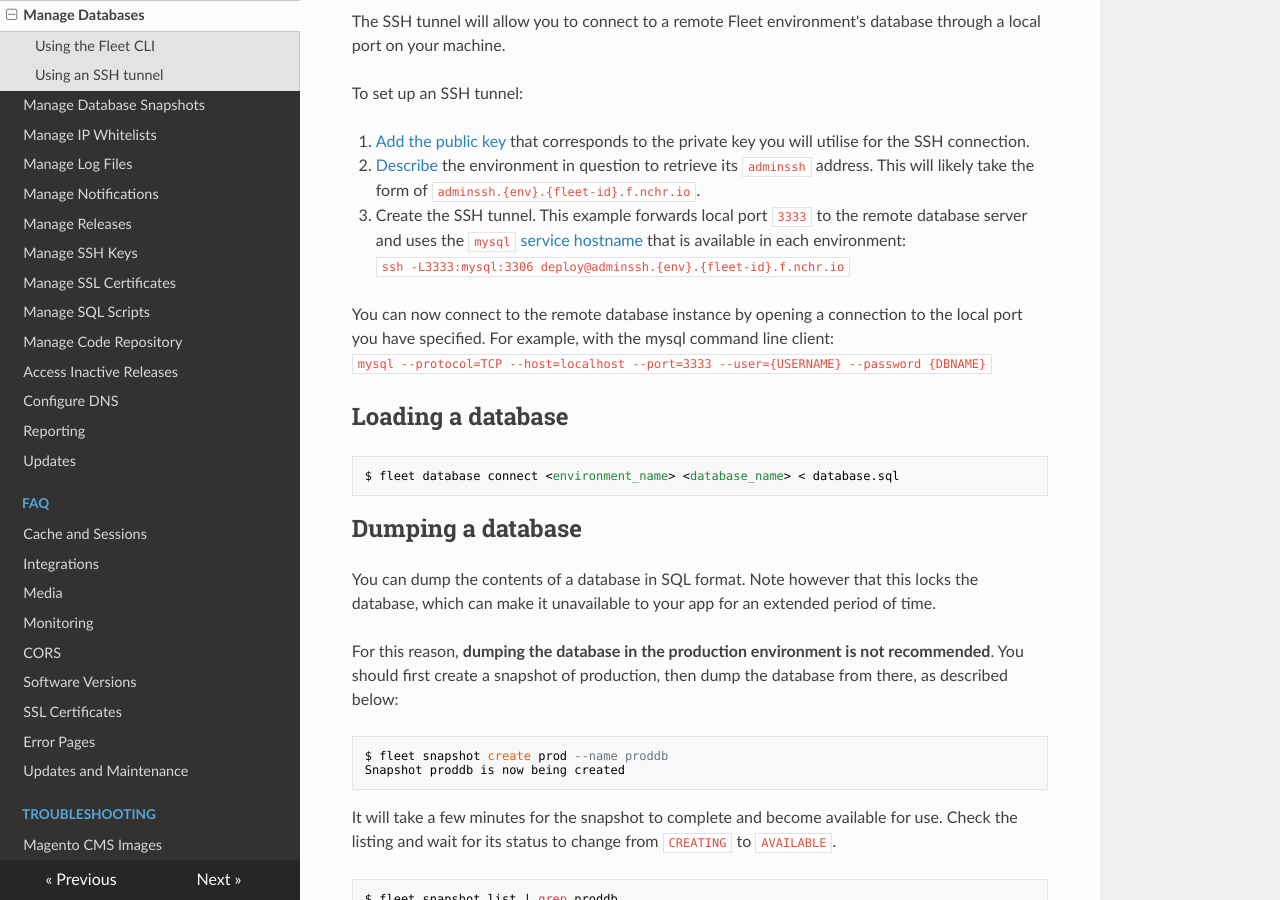
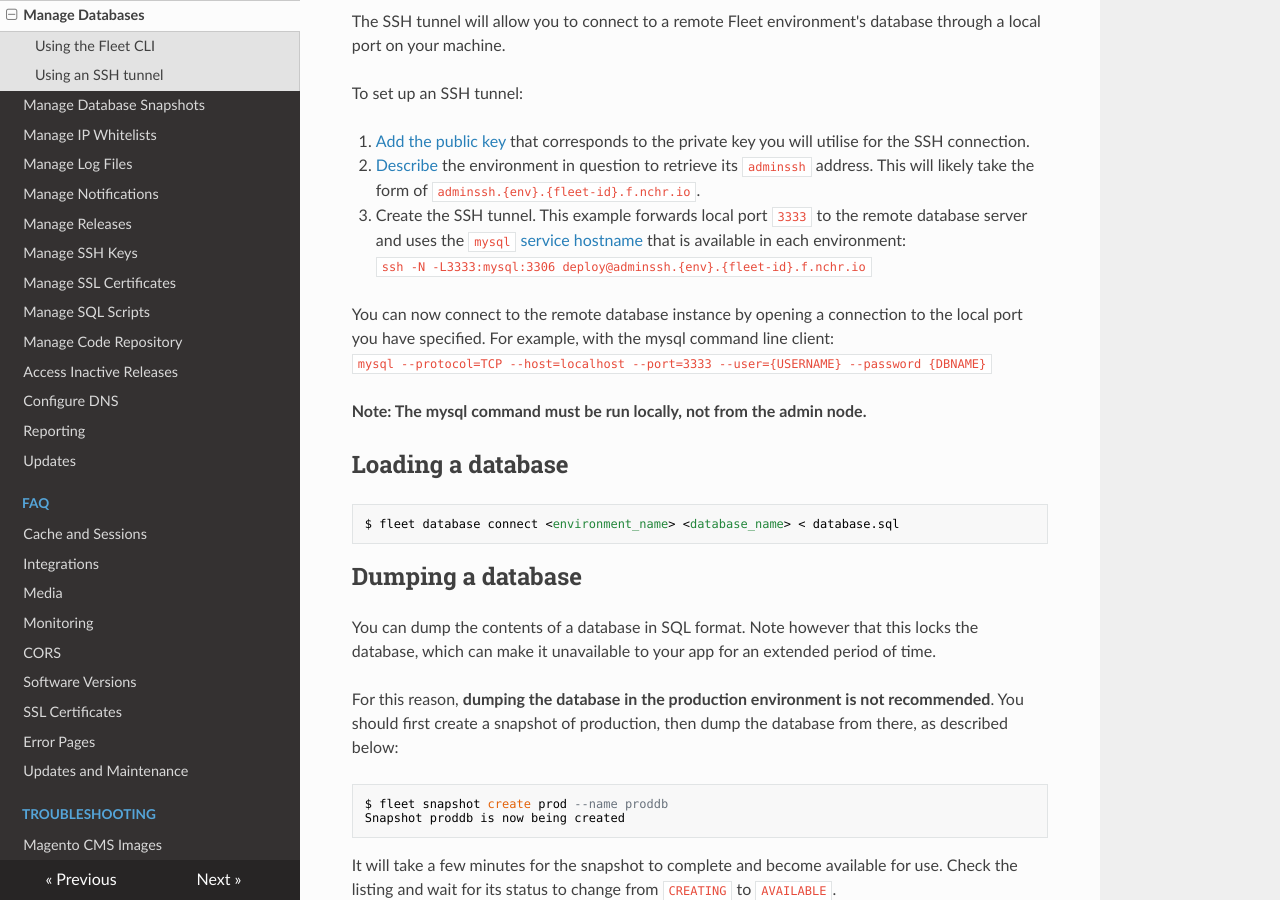
Before and after one commit to anchor/fleet-magento-docs, an MkDocs documentation site: the page built from docs/how-to/manage-databases.md, in a window 1280 px wide and 900 px high, scrolled down 723 px. Built offline with MkDocs 1.6.1, drawn with Linux system fonts in a browser that asks for light colours; nearby versions of some CDN libraries; old or Windows-style settings are respelled for this version of MkDocs.

Commit message:
Clarify SSH tunnel documentation

```diff
--- a/docs/how-to/manage-databases.md
+++ b/docs/how-to/manage-databases.md
@@ -47,12 +47,14 @@ To set up an SSH tunnel:
    remote database server and uses the `mysql` [service
    hostname](../configuring-magento-for-fleet/service-hostnames.md) that is
    available in each environment:
-   `ssh -L3333:mysql:3306 deploy@adminssh.{env}.{fleet-id}.f.nchr.io`
+   `ssh -N -L3333:mysql:3306 deploy@adminssh.{env}.{fleet-id}.f.nchr.io`
 
 You can now connect to the remote database instance by opening a connection to
 the local port you have specified.  For example, with the mysql command line
 client:
 `mysql --protocol=TCP --host=localhost --port=3333 --user={USERNAME} --password {DBNAME}`
+
+**Note: The mysql command must be run locally, not from the admin node.**
 
 ## Loading a database
 
```
